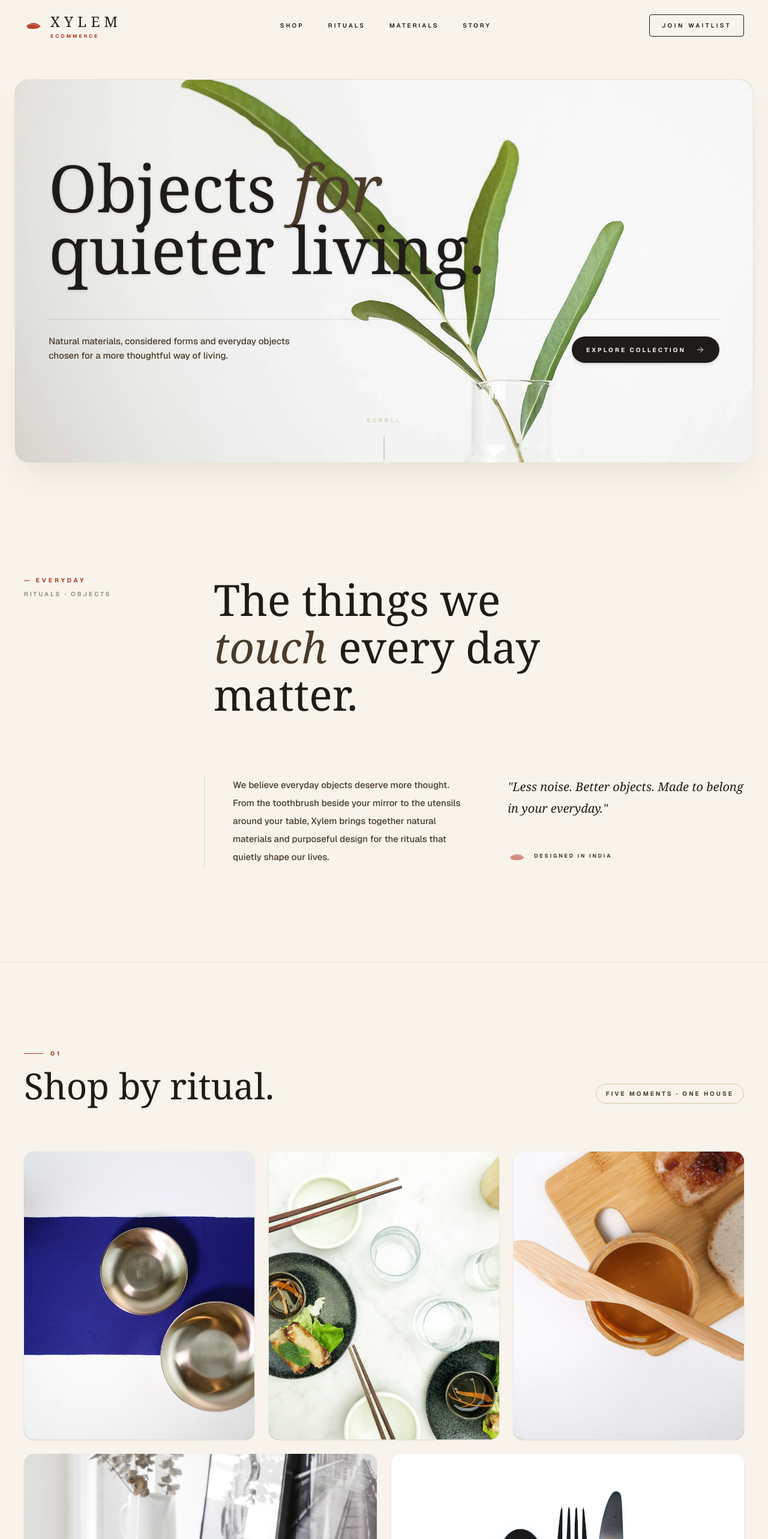
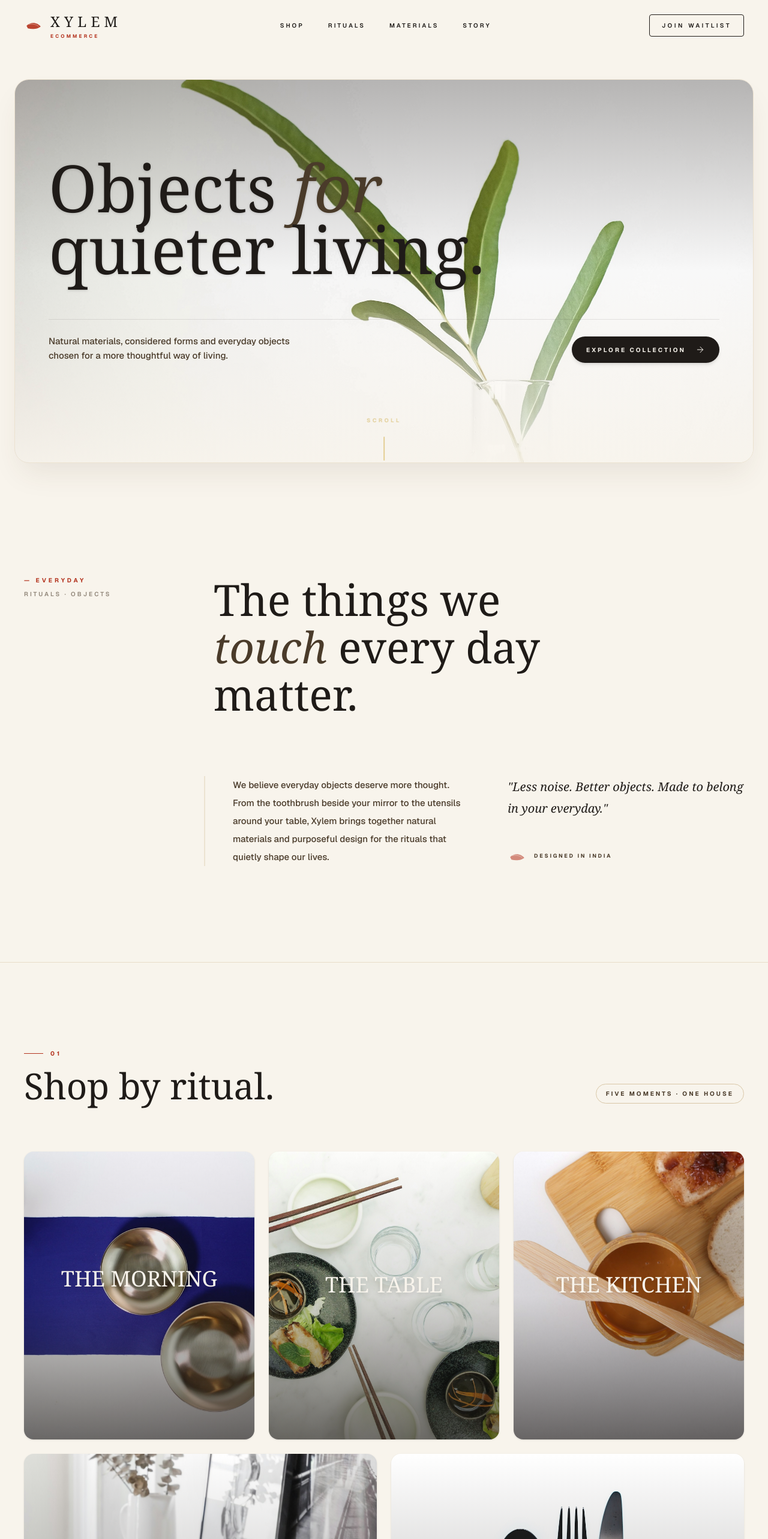
Before and after one commit to arkadeepnag/xylembamboo, a Next.js app: page / in a window 1280 px wide. Shown: the top 2566 px of the page at 60% size. Built offline with nearby package versions, Linux system fonts and the light colour scheme.

Commit message:
Refactor image handling and product card layout

```diff
--- a/app/page.js
+++ b/app/page.js
@@ -103,13 +103,8 @@ function SmartImg({
   priority = false,
 }) {
   const [loaded, setLoaded] = useState(false);
-  const [imageSrc, setImageSrc] = useState(src);
-
-  const fallbackSrc =
-    'https://images.unsplash.com/photo-1610701596007-11502861dcfa?auto=format&fit=crop&w=1200&q=80';
 
   useEffect(() => {
-    setImageSrc(src);
     setLoaded(false);
   }, [src]);
 
@@ -118,35 +113,28 @@ function SmartImg({
       {!loaded && (
         <div
           aria-hidden="true"
-          className="absolute inset-0 z-0 overflow-hidden bg-[#E8DFCF]"
+          className="absolute inset-0 z-0 overflow-hidden bg-[#E7DDCC]"
         >
-          <div className="absolute inset-0 image-skeleton-shimmer" />
+          <div className="absolute inset-0 image-skeleton" />
         </div>
       )}
 
       <img
-        src={imageSrc}
+        src={src}
         alt={alt}
         loading={priority ? 'eager' : 'lazy'}
-        fetchPriority={priority ? 'high' : 'auto'}
+        fetchPriority={priority ? 'high' : 'low'}
         decoding="async"
-        onLoad={() => {
+        onLoad={() => setLoaded(true)}
+        onError={(e) => {
+          console.error('IMAGE LOAD FAILED:', src);
+          e.currentTarget.style.opacity = '1';
           setLoaded(true);
-        }}
-        onError={() => {
-          console.error('IMAGE FAILED:', imageSrc);
-
-          if (imageSrc !== fallbackSrc) {
-            setImageSrc(fallbackSrc);
-          } else {
-            setLoaded(true);
-          }
         }}
         className={`
           ${className}
-          relative z-[1]
-          transition-opacity duration-500
           ${loaded ? 'opacity-100' : 'opacity-0'}
+          transition-opacity duration-300
         `}
       />
     </>
@@ -271,12 +259,14 @@ function Hero() {
       <div className="w-full h-full min-h-[80vh] relative rounded-xl md:rounded-3xl overflow-hidden shadow-2xl shadow-[#4A3B2A]/10 border border-[#D9C7A7]/40">
 
         <div className="absolute inset-0">
-          <SmartImg
-            src={IMG.hero}
-            alt="XYLEM interior"
-            priority
-            className="w-full h-full object-cover object-center"
-          />
+     <img
+  src={IMG.hero}
+  alt="XYLEM interior"
+  loading="eager"
+  fetchPriority="high"
+  decoding="sync"
+  className="absolute inset-0 w-full h-full object-cover object-center"
+/>
           <div className="absolute inset-0 bg-gradient-to-b from-[#1F1B18]/30 via-transparent to-[#F8F4EC]/90" />
         </div>
 
@@ -427,49 +417,85 @@ function ShopByRitual({ onCategory }) {
     </section>
   );
 }
-
 function ProductCard({ p, onClick, i }) {
   const [hover, setHover] = useState(false);
+
   return (
     <motion.div
       initial={{ opacity: 0, y: 20 }}
       whileInView={{ opacity: 1, y: 0 }}
       viewport={{ once: true, margin: '-80px' }}
-      transition={{ duration: 0.7, delay: (i % 4) * 0.06, ease: 'easeOut' }}
+      transition={{
+        duration: 0.7,
+        delay: (i % 4) * 0.06,
+        ease: 'easeOut',
+      }}
       onMouseEnter={() => setHover(true)}
       onMouseLeave={() => setHover(false)}
       className="group cursor-pointer flex flex-col h-full bg-[#F8F4EC] rounded-2xl border border-[#D9C7A7]/40 hover:border-[#D9C7A7] overflow-hidden shadow-sm hover:shadow-xl transition-all duration-500"
       onClick={() => onClick(p)}
     >
+      {/* PRODUCT IMAGE */}
       <div className="relative aspect-[4/5] overflow-hidden bg-[#EFE7D8] m-2 rounded-xl">
-        <div className={`absolute inset-0 transition-opacity duration-700 ${hover ? 'opacity-0 scale-105' : 'opacity-100 scale-100'}`}>
-          <SmartImg src={p.img} alt={p.name} className="w-full h-full object-cover transition-transform duration-700" />
-        </div>
-        <div className={`absolute inset-0 transition-opacity duration-700 ${hover ? 'opacity-100 scale-100' : 'opacity-0 scale-105'}`}>
-          <SmartImg src={p.alt} alt="" className="w-full h-full object-cover transition-transform duration-700" />
-        </div>
+        <SmartImg
+          src={hover && p.alt ? p.alt : p.img}
+          alt={p.name}
+          className="absolute inset-0 w-full h-full object-cover transition-transform duration-700 group-hover:scale-105"
+        />
+
+        {/* SOON BADGE */}
         <div className="absolute top-3 left-3 z-10">
           <span className="inline-block bg-[#F8F4EC]/95 backdrop-blur-md shadow-sm text-[8px] font-bold tracking-[0.3em] px-3 py-1.5 rounded-full text-[#1F1B18]">
             SOON
           </span>
         </div>
+
+        {/* WISHLIST */}
         <button
-          aria-label="Wishlist"
-          onClick={(e) => e.stopPropagation()}
-          className="absolute top-3 right-3 w-9 h-9 bg-[#F8F4EC]/95 backdrop-blur-md shadow-sm rounded-full flex items-center justify-center opacity-0 group-hover:opacity-100 transition-opacity duration-300 hover:text-[#B4341F] z-10"
+          type="button"
+          aria-label={`Add ${p.name} to wishlist`}
+          onClick={(e) => {
+            e.preventDefault();
+            e.stopPropagation();
+          }}
+          className="absolute top-3 right-3 z-20 w-9 h-9 bg-[#F8F4EC]/95 backdrop-blur-md shadow-sm rounded-full flex items-center justify-center opacity-0 group-hover:opacity-100 transition-opacity duration-300 hover:text-[#B4341F]"
         >
           <Heart size={14} strokeWidth={1.5} />
         </button>
-        <div className={`absolute inset-0 bg-[#1F1B18]/10 flex items-center justify-center transition-opacity duration-500 ${hover ? 'opacity-100' : 'opacity-0'}`}>
-          <span className="bg-[#1F1B18] shadow-lg text-[#F8F4EC] text-[9px] font-bold tracking-[0.4em] px-6 py-3 rounded-full translate-y-4 group-hover:translate-y-0 transition-transform duration-500">VIEW OBJECT</span>
+
+        {/* HOVER OVERLAY */}
+        <div
+          className={`absolute inset-0 z-10 bg-[#1F1B18]/10 flex items-center justify-center pointer-events-none transition-opacity duration-300 ${
+            hover ? 'opacity-100' : 'opacity-0'
+          }`}
+        >
+          <span
+            className={`bg-[#1F1B18] shadow-lg text-[#F8F4EC] text-[9px] font-bold tracking-[0.4em] px-6 py-3 rounded-full transition-all duration-500 ${
+              hover
+                ? 'translate-y-0 opacity-100'
+                : 'translate-y-4 opacity-0'
+            }`}
+          >
+            VIEW OBJECT
+          </span>
         </div>
       </div>
+
+      {/* PRODUCT INFORMATION */}
       <div className="p-4 md:p-5 flex-1 flex flex-col">
         <div className="flex items-start justify-between gap-4 mb-2">
-          <h3 className="font-serif text-[15px] md:text-[17px] leading-tight text-[#1F1B18] font-medium">{p.name}</h3>
-          <span className="text-[10px] font-semibold tracking-[0.1em] text-[#4A3B2A] mt-0.5 whitespace-nowrap">₹{p.price}</span>
+          <h3 className="font-serif text-[15px] md:text-[17px] leading-tight text-[#1F1B18] font-medium">
+            {p.name}
+          </h3>
+
+          <span className="text-[10px] font-semibold tracking-[0.1em] text-[#4A3B2A] mt-0.5 whitespace-nowrap">
+            ₹{p.price}
+          </span>
         </div>
-        <p className="text-[11px] text-[#4A3B2A]/70 mt-auto line-clamp-1">{p.material} · {p.category}</p>
+
+        <p className="text-[11px] text-[#4A3B2A]/70 mt-auto line-clamp-1">
+          {p.material} · {p.category}
+        </p>
       </div>
     </motion.div>
   );
```
